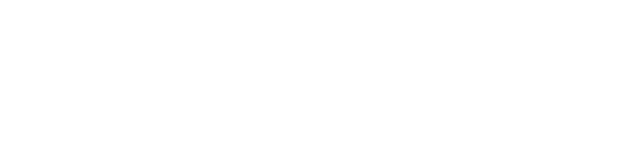
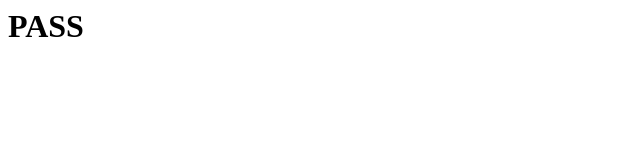
Before and after one commit to eventualbuddha/dst-apple-safari-bug-test, a plain HTML site: page index.html in a window 1280 px wide. Shown: the whole page, without its empty margins (0-640 px from the left). Drawn offline with Linux system fonts and the light colour scheme.

Commit message:
alert is annoying.

```diff
--- a/index.html
+++ b/index.html
@@ -2,5 +2,5 @@
 var d1 = new Date("2015-03-08T10:59:44.000Z");
 var d2 = new Date(d1.getTime());
 d1.setHours(d1.getHours());
-alert(d1.getTime() === d2.getTime() ? 'PASS' : 'FAIL');
+document.write(d1.getTime() === d2.getTime() ? '<h1>PASS</h1>' : '<h1>FAIL</h1>');
 </script>
```
